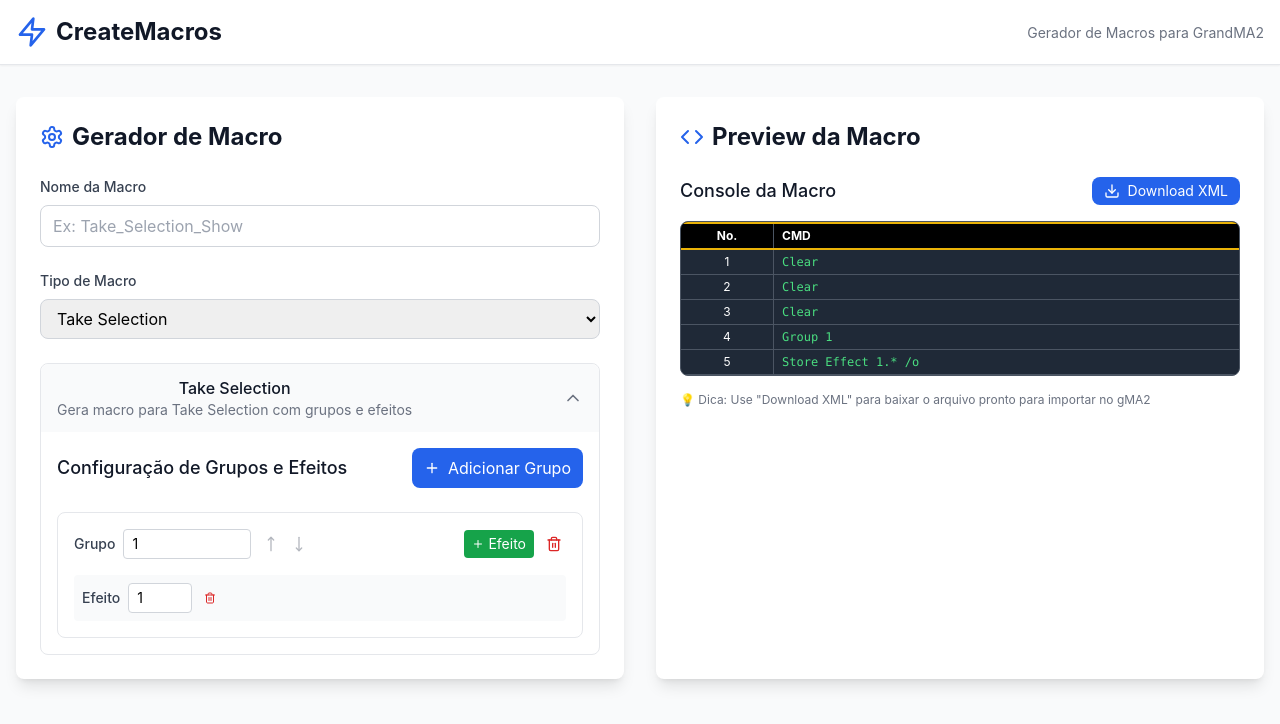
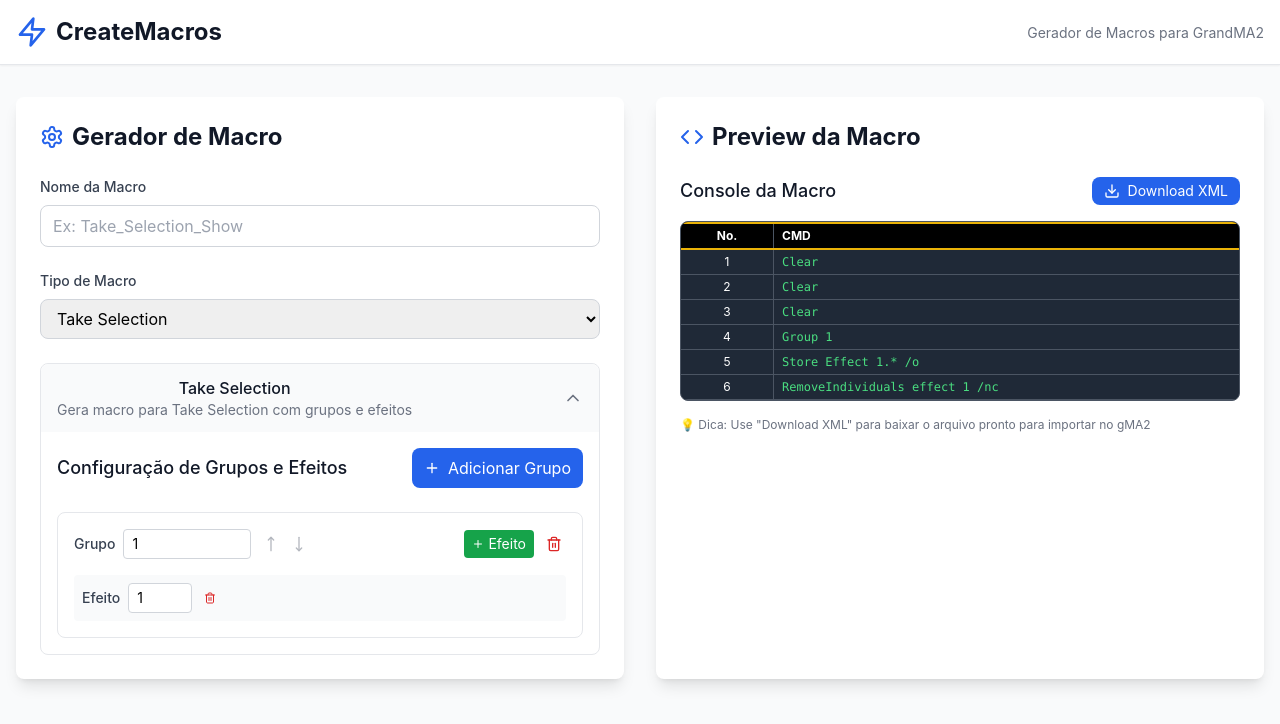
Before and after one commit to LuanGP/CreateMacros, a React (Vite) app: page / in a window 1280 px wide. Shown: the top 724 px of the page. Built offline with nearby package versions, Linux system fonts and the light colour scheme.

Commit message:
Update TakeSelectionGenerator.jsx

```diff
--- a/src/components/generators/TakeSelectionGenerator.jsx
+++ b/src/components/generators/TakeSelectionGenerator.jsx
@@ -24,6 +24,11 @@ function TakeSelectionGenerator({ onMacroGenerated }) {
   const generateTakeSelectionMacro = (groupsData) => {
     let macro = 'Clear\nClear\nClear\n'
 
+    // Coletar todos os números de efeitos
+    const allEffectNumbers = groupsData.flatMap(group =>
+      group.effects.map(effect => effect.effectNumber)
+    ).sort((a, b) => a - b)
+
     groupsData.forEach((group, index) => {
       if (index > 0) {
         macro += 'Clear\n'
@@ -40,6 +45,12 @@ function TakeSelectionGenerator({ onMacroGenerated }) {
         macro += `Store Effect ${effect.effectNumber}.* /o\n`
       })
     })
+
+    // Adicionar RemoveIndividuals no final
+    if (allEffectNumbers.length > 0) {
+      const effectList = allEffectNumbers.join(' + ')
+      macro += `RemoveIndividuals effect ${effectList} /nc\n`
+    }
 
     return macro
   }
```
